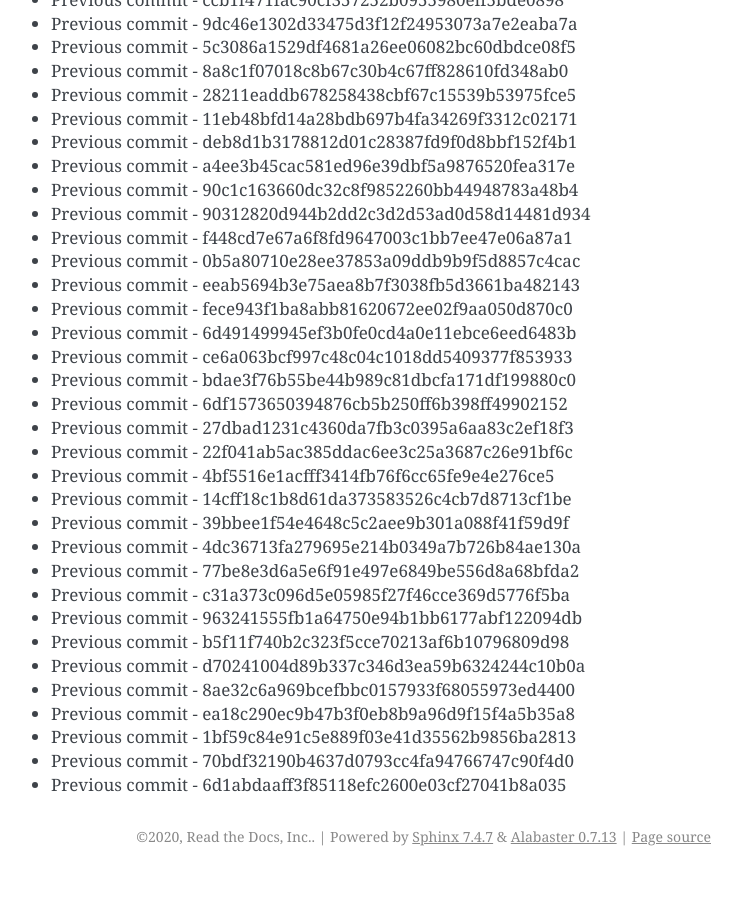
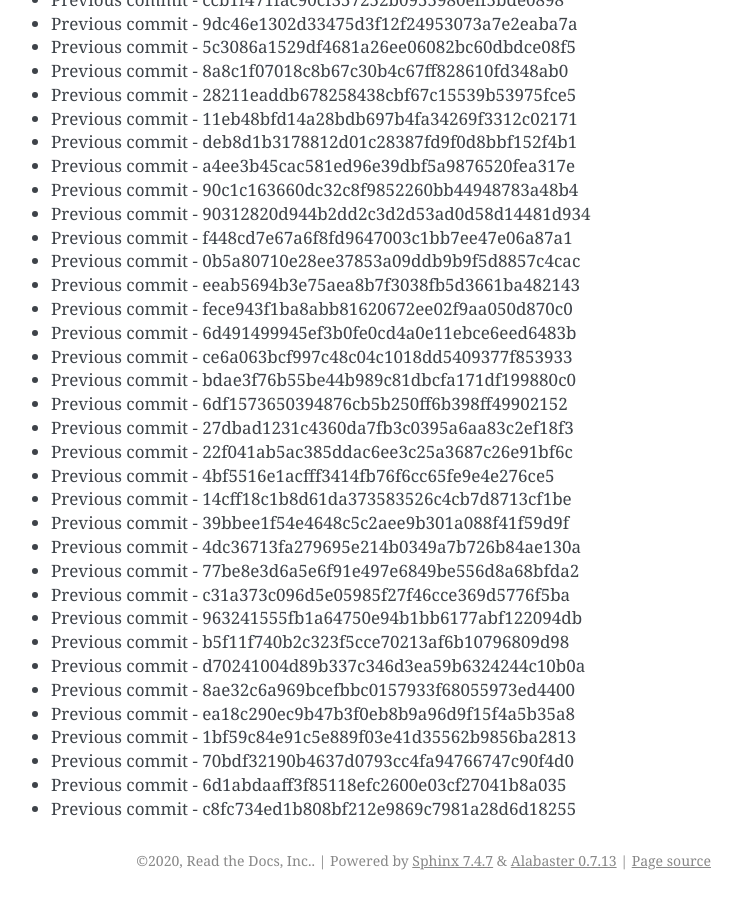
Before and after one commit to readthedocs/rtd-git-stresstest, a Sphinx documentation site: the page built from docs/updates.rst, in a window 1280 px wide and 900 px high, scrolled down 11531 px. Shown: the whole window, without its empty margins (399-1141 px from the left). Built offline with Sphinx 7.4.7, drawn with Linux system fonts in a browser that asks for light colours; before the commit the page ends 12407 px from its top, so only the background shows below that.

Commit message:
Generating commit from previous: c8fc734ed1b808bf212e9869c7981a28d6d18255

```diff
--- a/docs/updates.rst
+++ b/docs/updates.rst
@@ -516,3 +516,4 @@ It can be tested for any performance characteristics.
 * Previous commit - 1bf59c84e91c5e889f03e41d35562b9856ba2813
 * Previous commit - 70bdf32190b4637d0793cc4fa94766747c90f4d0
 * Previous commit - 6d1abdaaff3f85118efc2600e03cf27041b8a035
+* Previous commit - c8fc734ed1b808bf212e9869c7981a28d6d18255
```
